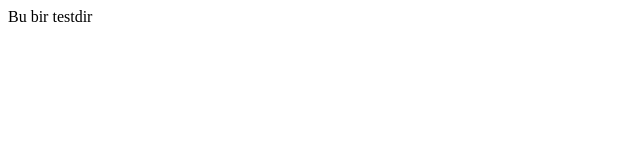
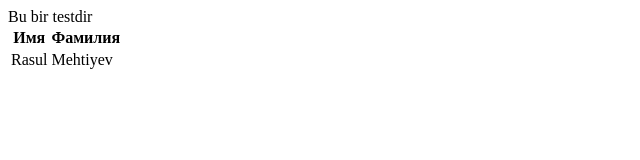
Before and after one commit to rasuL1233/testProject514v2, a plain HTML site: page index.html in a window 1280 px wide. Shown: the whole page, without its empty margins (0-640 px from the left). Drawn offline with Linux system fonts and the light colour scheme.

Commit message:
add table in index file

```diff
--- a/index.html
+++ b/index.html
@@ -1,12 +1,25 @@
 <!DOCTYPE html>
 <html lang="en">
+
 <head>
     <meta charset="UTF-8">
     <meta name="viewport" content="width=device-width, initial-scale=1.0">
     <meta http-equiv="X-UA-Compatible" content="ie=edge">
     <title>Document</title>
 </head>
+
 <body>
     <hl>Bu bir testdir</hl>
+    <table>
+        <tr>
+            <th>Имя</td>
+            <th>Фамилия</td>
+        </tr>
+        <tr>
+            <td>Rasul</td>
+            <td>Mehtiyev</td>
+        </tr>
+    </table>
 </body>
+
 </html>
```
